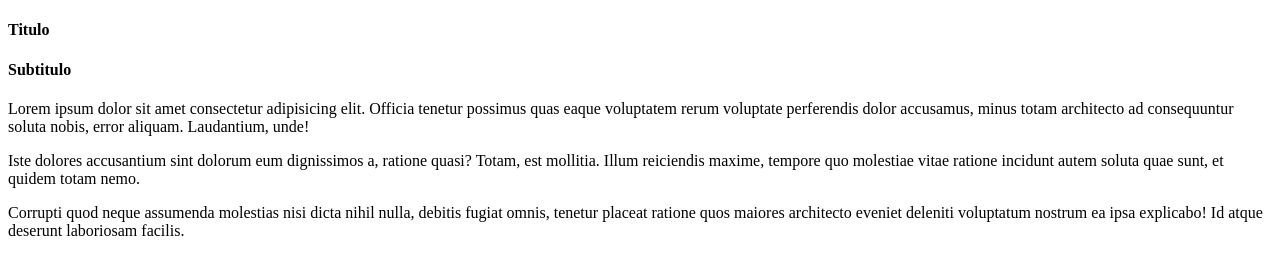
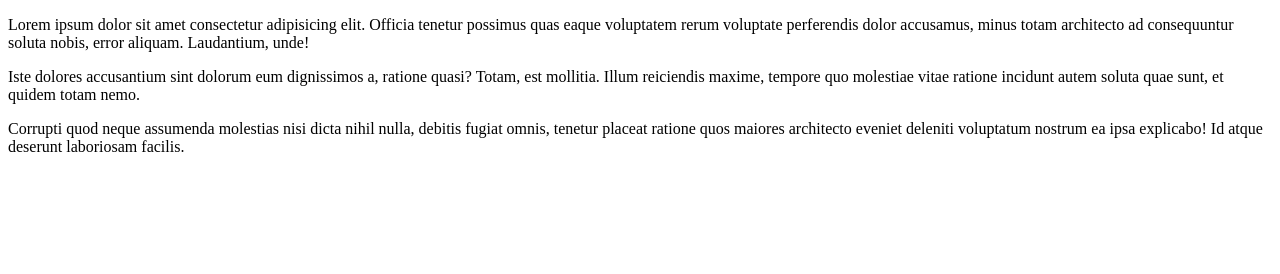
Before and after one commit to ministracao-aulas/exemplo-de-repositorio, a plain HTML site: page index.html in a window 1280 px wide. Drawn offline with Linux system fonts and the light colour scheme.

Commit message:
mod 4 edit

```diff
--- a/index.html
+++ b/index.html
@@ -7,23 +7,16 @@
     <title>Document</title>
 </head>
 <body>
-    <div class="header">
-        <h4>Titulo</h4>
-        <h4>Subtitulo</h5>
-    </div>
-
     <div>
         <div class="conteudo">
             <p>Lorem ipsum dolor sit amet consectetur adipisicing elit. Officia tenetur possimus quas eaque voluptatem rerum voluptate perferendis dolor accusamus, minus totam architecto ad consequuntur soluta nobis, error aliquam. Laudantium, unde!</p>
         </div>
     </div>
-
     <div>
         <div class="conteudo">
             <p>Iste dolores accusantium sint dolorum eum dignissimos a, ratione quasi? Totam, est mollitia. Illum reiciendis maxime, tempore quo molestiae vitae ratione incidunt autem soluta quae sunt, et quidem totam nemo.</p>
         </div>
     </div>
-
     <div>
         <div class="conteudo">
             <p>Corrupti quod neque assumenda molestias nisi dicta nihil nulla, debitis fugiat omnis, tenetur placeat ratione quos maiores architecto eveniet deleniti voluptatum nostrum ea ipsa explicabo! Id atque deserunt laboriosam facilis.</p>
```
